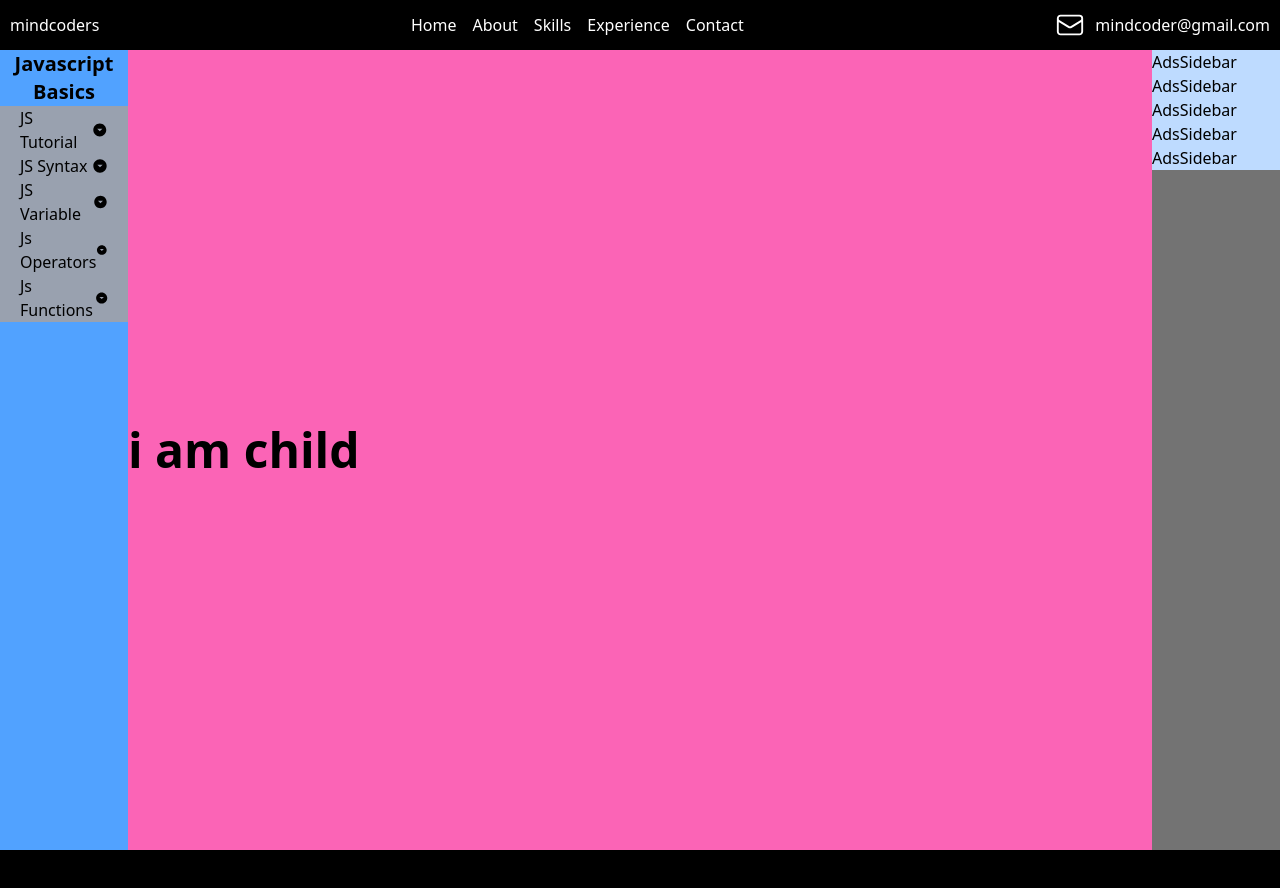
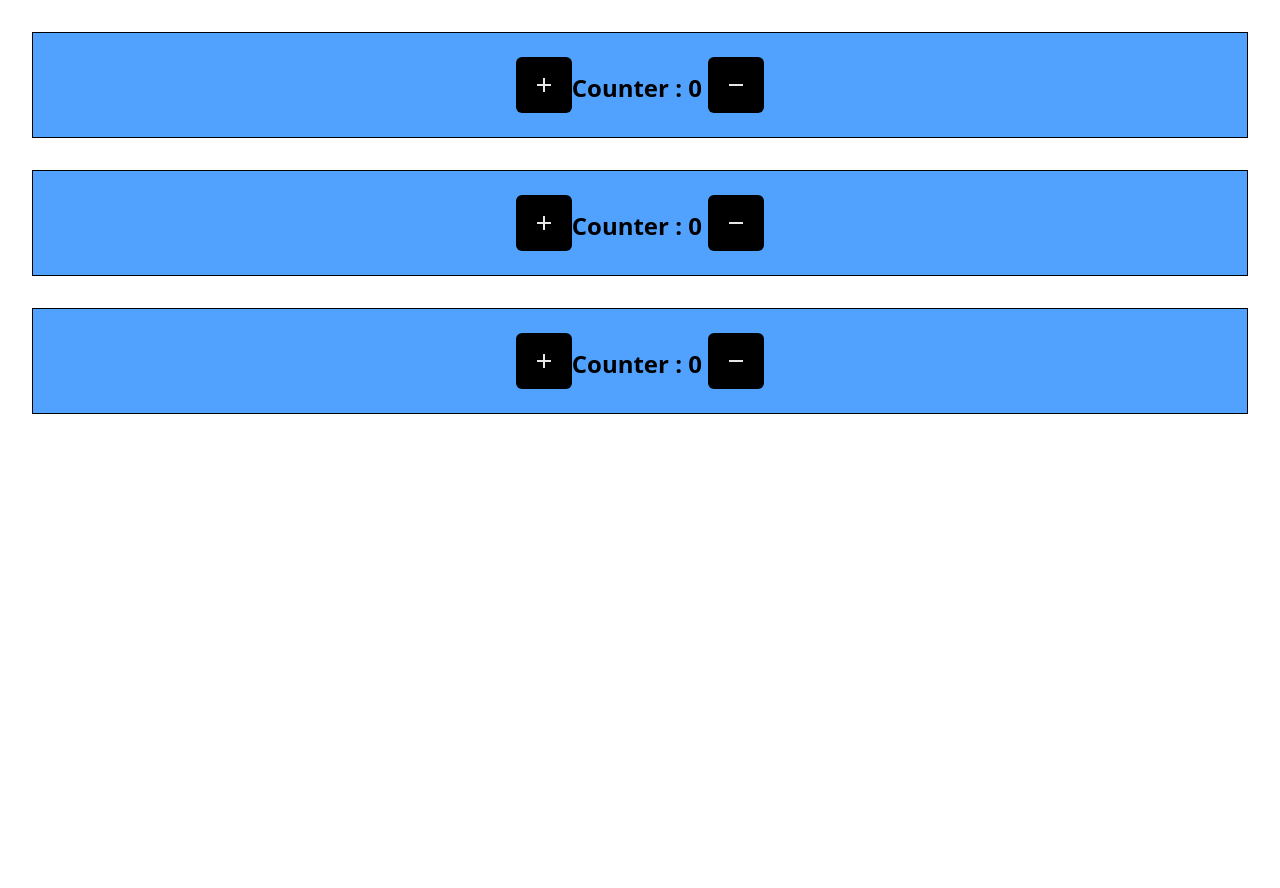
Before and after one commit to ThenamXe0n/reactjs-sprint-8-dec-2025-, a React (Vite) app in the folder myfirst-app/: page / in a window 1280 px wide. Shown: the top 888 px of the page. After the commit the page ends 800 px from the top, so only its background shows below. Built offline with nearby package versions, Linux system fonts and the light colour scheme.

Commit message:
topic / state management and component painting

```diff
--- a/myfirst-app/src/App.css
+++ b/myfirst-app/src/App.css
@@ -1,8 +1,8 @@
-*{
+/* *{
   margin: 0;
   padding: 0;
   box-sizing: border-box;
-}
+} */
 /*
 .header{
   background-color: black;
--- a/myfirst-app/src/App.jsx
+++ b/myfirst-app/src/App.jsx
@@ -1,21 +1,24 @@
 import "./App.css";
+import Counter from "./components/hooks/Counter";
 import Layout from "./components/Layout";
 import About from "./pages/About";
 import Home from "./pages/Home";
+import {FaPhone} from "react-icons/fa"
 function App() {
 
-  <div>
-    <h1>kjjkhk</h1>
-  </div>
+
   return (
     <>
-      <Layout>
+      {/* <Layout name>
         <section className="h-screen flex items-center font-extrabold text-5xl text-center">
           i am child
         </section>
-        {/* <Home /> */}
-        {/* <About /> */}
-      </Layout>
+        <Home />
+        <About />
+      </Layout> */}
+      <Counter number={2} />
+      <Counter number={5} />
+      <Counter />
     </>
   );
 }
--- a/myfirst-app/src/components/Layout.jsx
+++ b/myfirst-app/src/components/Layout.jsx
@@ -5,7 +5,7 @@ import AdsSidebar from "./AdsSidebar";
 import Home from "../pages/Home";
 import About from "../pages/About";
 
-function Layout({ children }) {
+function Layout({ children ,name}) {
 
   return (
     <div>
--- /dev/null
+++ b/myfirst-app/src/components/hooks/Counter.jsx
@@ -0,0 +1,48 @@
+import { useState } from "react";
+import { BiMinus, BiPlus } from "react-icons/bi";
+function Counter() {
+    console.log("component painted")
+  // syntax
+  // const [statname,setStateName] = useState(defaultvalue/initialstate)
+  // statename is your variable name i.e number
+  // setStateName is a setter function which will change you state i.e change number
+  // initial state is the default value passed to your number i.e 0
+  const [number, setNumber] = useState(0);
+//   setNumber(number+1) //state change ===> repaint result in infinite loop
+
+  function handleIncrement() {
+    // number = number+1 X
+    //changing value from 0 to 0+1
+    setNumber(number+1);
+  }
+  function handleDecrement() {
+    // number = number+1 X
+    //changing value from 0 to 0+1
+    setNumber(number-1);
+  }
+
+
+
+  return (
+    <div
+      id="box"
+      className="text-center bg-blue-400 p-6 border m-8 text-2xl font-bold"
+    >
+      <button
+        onClick={handleIncrement}
+        className="p-4 text-gray-200 rounded-md bg-black"
+      >
+        <BiPlus/>
+      </button>
+      Counter : {number}{" "}
+      <button
+        onClick={handleDecrement}
+        className="p-4 text-gray-200 rounded-md bg-black"
+      >
+        <BiMinus/>
+      </button>
+    </div>
+  );
+}
+
+export default Counter;
--- a/myfirst-app/src/main.jsx
+++ b/myfirst-app/src/main.jsx
@@ -5,7 +5,7 @@ import "./index.css"
 
 createRoot(document.getElementById('root'))//creating root element
 .render( //this will render the app component inside the root element i,e screen
-  <StrictMode>
+  // <StrictMode>
     <App />
-  </StrictMode>,
+  // </StrictMode>,
 )
```
Also changed, not shown: 1 other file (tests, documents, lock files or other folders).
